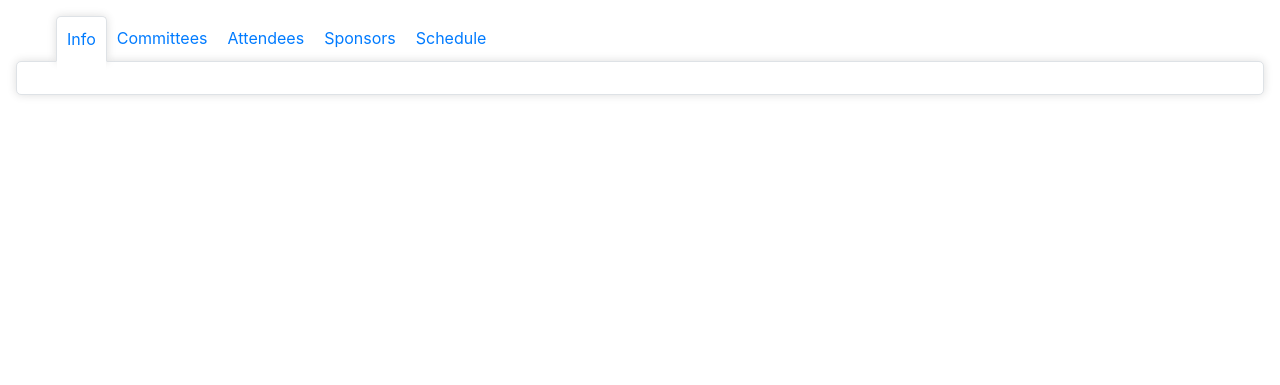
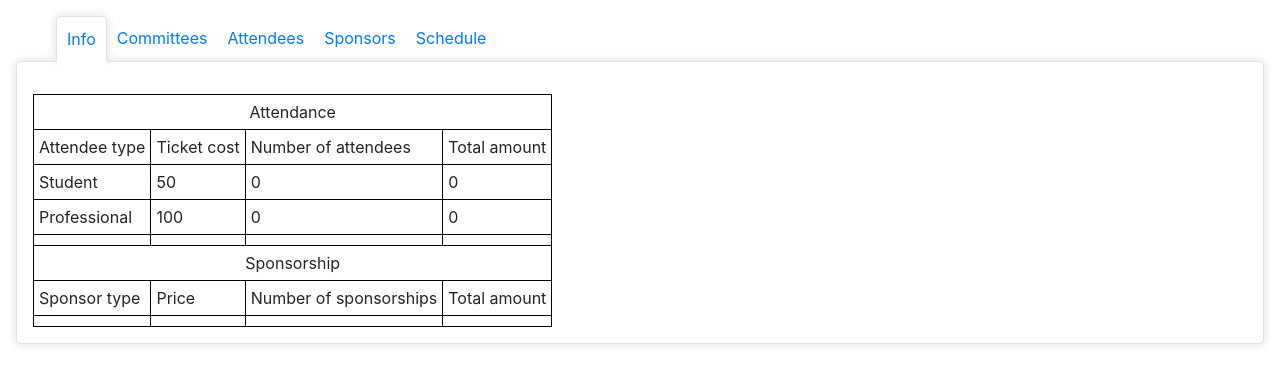
Before and after one commit to SeanCahalan/332demo, a PHP site: page /info/info.php in a window 1280 px wide. Shown: the top 385 px of the page. Run offline with PHP 8.4, Linux system fonts and the light colour scheme; data that the repository does not hold is empty; some libraries are stand-ins or nearby versions.

Commit message:
add main info content

```diff
--- a/css/style.css
+++ b/css/style.css
@@ -54,5 +54,11 @@ body >.content{
 }
 
 table{
+    border: 1px solid black;
     margin-top: 16px;
 }
+
+td{
+    border: 1px solid black;
+    padding: 5px;
+}
--- a/info/info.php
+++ b/info/info.php
@@ -26,6 +26,84 @@
 
         <div class="content">
 
+        <?php
+            include '../util/DBController.php';
+            $db_handle = new DBController();
+
+            $numAttendees = $db_handle->runQuery("SELECT COUNT(id) as num FROM attendee")[0]['num'];
+            $numStudents = $db_handle->runQuery("SELECT COUNT(id) as num FROM student ")[0]['num'];
+            $numProfessionals = $db_handle->runQuery("SELECT COUNT(id) as num FROM professional ")[0]['num'];
+
+            $attendanceSum = $db_handle->runQuery("SELECT SUM(price) as sum FROM attendee")[0]['sum'];
+
+
+            $sponsorships = $db_handle->runQuery("SELECT st.class, cost, COUNT(st.class), SUM(cost)
+                FROM sponsor_company sc INNER JOIN sponsor_type st ON sc.class = st.class
+                GROUP BY st.class");
+            $sponsorSum = $db_handle->runQuery("SELECT SUM(cost) as sum
+                FROM sponsor_company sc
+                INNER JOIN sponsor_type st ON sc.class = st.class")[0]['sum'];
+
+        ?>
+
+        <table>
+            <tr>
+                <td style="text-align: center;" colspan="4">Attendance</td>
+            </tr>
+            <tr>
+                <td>Attendee type</td>
+                <td>Ticket cost</td>
+                <td>Number of attendees</td>
+                <td>Total amount</td>
+            </tr>
+            <tr>
+                <td>Student</td>
+                <td>50</td>
+                <td><?php echo $numStudents;?></td>
+                <td><?php echo $numStudents * 50;?></td>
+            </tr>
+            <tr>
+                <td>Professional</td>
+                <td>100</td>
+                <td><?php echo $numProfessionals;?></td>
+                <td><?php echo $numProfessionals * 100;?></td>
+            </tr>
+            <tr>
+                <td></td><td></td><td></td>
+                <td><?php echo $attendanceSum; ?></td>
+            </tr>
+
+            <tr>
+                <td style="text-align: center;" colspan="4">Sponsorship</td>
+            </tr>
+
+
+            <tr>
+                <td>Sponsor type</td>
+                <td>Price</td>
+                <td>Number of sponsorships</td>
+                <td>Total amount</td>
+            </tr>
+
+            <?php
+                foreach($sponsorships as $row){
+                    echo "<tr>";
+                    foreach($row as $col){
+                        echo "<td>";
+                        echo $col;
+                        echo "</td>";
+                    }
+                    echo "</tr>";
+                }
+            ?>
+            <tr>
+                <td></td><td></td><td></td>
+                <td><?php echo $sponsorSum; ?></td>
+            </tr>
+
+        </table>
+
+
         </div>
 
         <script type="text/javascript" src="/332demo/index.js"></script>
```
